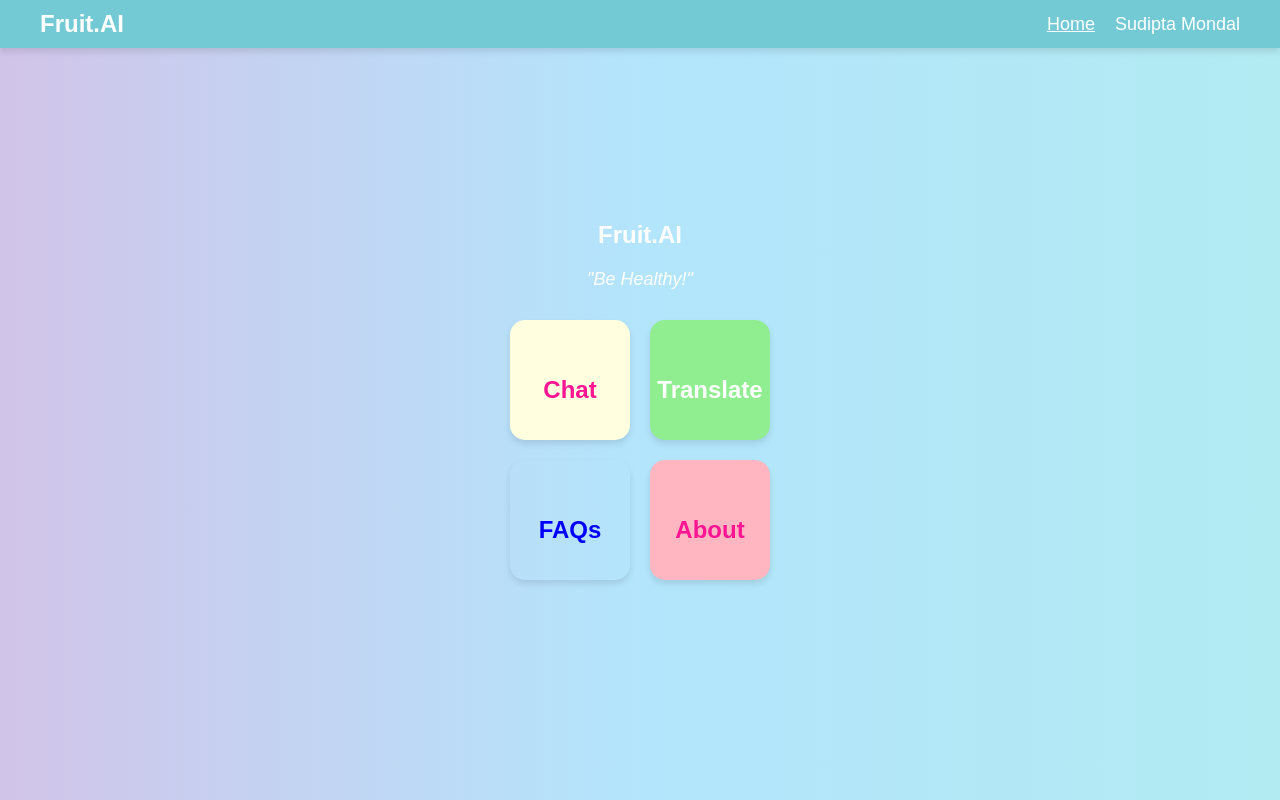
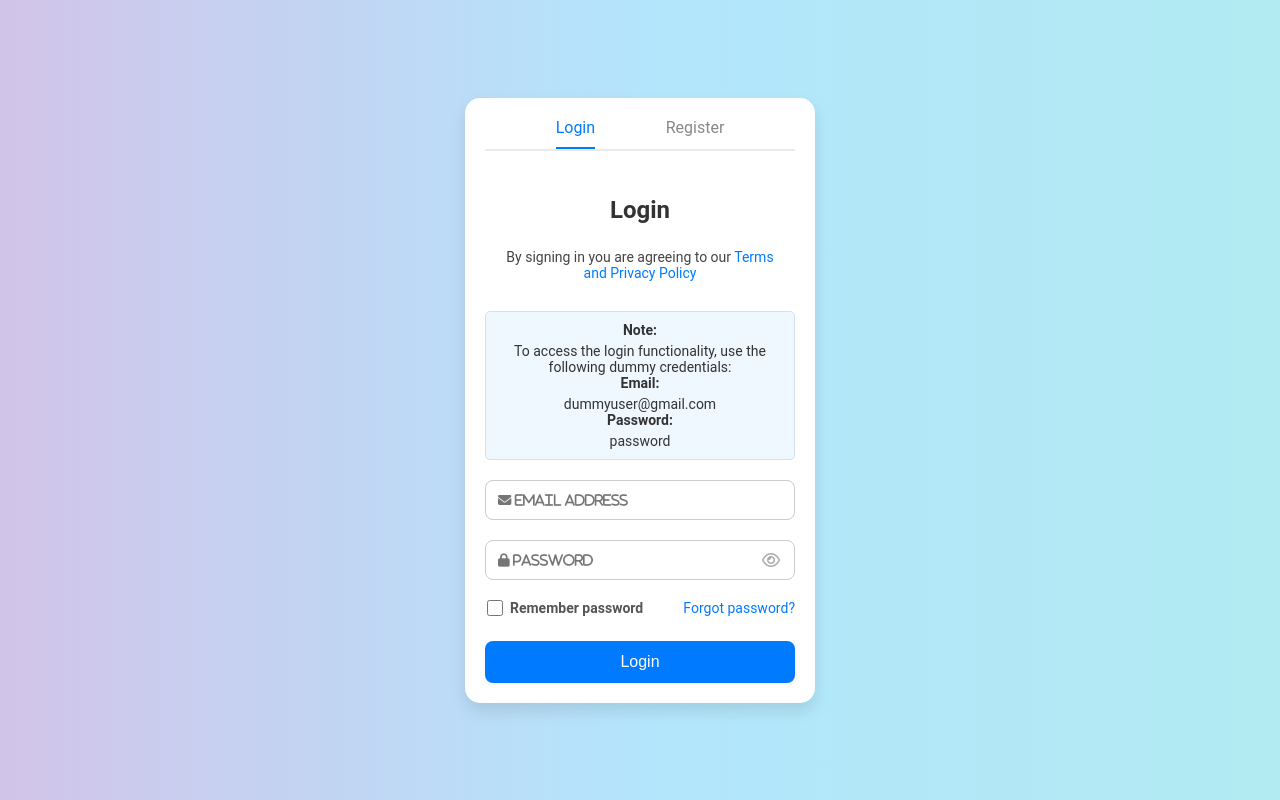
Before and after one commit to sudiptaMon/Fruit.ai, a React (Create React App) app: page / in a window 1280 px wide. Built offline with nearby package versions, Linux system fonts and the light colour scheme.

Commit message:
not found and auth added

```diff
--- a/src/App.js
+++ b/src/App.js
@@ -1,19 +1,31 @@
-import { BrowserRouter, Routes, Route } from 'react-router-dom';
+import { BrowserRouter, Routes, Route, Navigate } from 'react-router-dom';
 import './App.css';
 import HomePage from './components/home';
 import ChatPage from './components/chatpage';
 import TranslateA from './components/transelate';
-// import LoginForm from './components/login';
+import LoginForm from './components/login';
+import { AuthProvider,useAuth } from './context/AuthContext';
+import NotFound from './components/notfound';
+
+// ProtectedRoute component to guard routes
+const ProtectedRoute = ({ element }) => {
+  const { isAuthenticated } = useAuth();
+  return isAuthenticated ? element : <Navigate to="/" />;
+};
 
 function App() {
   return (
-    <BrowserRouter>
-      <Routes>
-        <Route path="/" element={<HomePage />} />
-        <Route path="/chat" element={<ChatPage/>} />
-        <Route path='translate' element={<TranslateA/>}/>
-      </Routes>
-    </BrowserRouter>
+    <AuthProvider>
+      <BrowserRouter>
+        <Routes>
+          <Route path="/" element={<LoginForm />} />
+          <Route path="/home" element={<ProtectedRoute element={<HomePage />} />} />
+          <Route path="/chat" element={<ProtectedRoute element={<ChatPage />} />} />
+          <Route path="/translate" element={<ProtectedRoute element={<TranslateA />} />} />
+          <Route path="*" element={<NotFound />} />
+        </Routes>
+      </BrowserRouter>
+    </AuthProvider>
   );
 }
 
--- a/src/components/login.jsx
+++ b/src/components/login.jsx
@@ -1,10 +1,17 @@
 import React, { useState } from 'react';
-import { Link } from 'react-router-dom'; // Import Link from react-router-dom
+import { Link, useNavigate } from 'react-router-dom'; // Import useNavigate from react-router-dom
+import { useAuth } from '../context/AuthContext';
 import '../styles/loginform.css';
 
 const LoginForm = () => {
   const [isLogin, setIsLogin] = useState(true);
   const [passwordVisible, setPasswordVisible] = useState(false);
+  const [email, setEmail] = useState('');
+  const [password, setPassword] = useState('');
+  const [errorMessage, setErrorMessage] = useState('');
+  const [emailError, setEmailError] = useState('');
+  const navigate = useNavigate();
+  const { login } = useAuth();
 
   const handleTabClick = (tab) => {
     setIsLogin(tab === 'login');
@@ -12,6 +19,34 @@ const LoginForm = () => {
 
   const togglePasswordVisibility = () => {
     setPasswordVisible(!passwordVisible);
+  };
+
+  const validateEmail = (email) => {
+    // Simple regex for email validation
+    const re = /^[^\s@]+@[^\s@]+\.[^\s@]+$/;
+    return re.test(email);
+  };
+
+  const handleSubmit = (event) => {
+    event.preventDefault();
+    setErrorMessage('');
+    setEmailError('');
+
+    // Dummy credentials for validation
+    const dummyUser = 'dummyuser@gmail.com';
+    const dummyPassword = 'password';
+
+    if (!validateEmail(email)) {
+      setEmailError('Please enter a valid email address.');
+      return;
+    }
+
+    if (email === dummyUser && password === dummyPassword) {
+      login(); // Update authentication state
+      navigate('/home');
+    } else {
+      setErrorMessage('Invalid email or password. Please try again.');
+    }
   };
 
   return (
@@ -35,14 +70,30 @@ const LoginForm = () => {
         </div>
 
         {isLogin ? (
-          <form className="login-form">
+          <form className="login-form" onSubmit={handleSubmit}>
             <h2>Login</h2>
             <p>
               By signing in you are agreeing to our <Link to="/terms">Terms and Privacy Policy</Link>
             </p>
 
+            <p className="note">
+              <strong>Note:</strong> To access the login functionality, use the following dummy credentials:<br />
+              <strong>Email:</strong> dummyuser@gmail.com<br />
+              <strong>Password:</strong> password
+            </p>
+
+            {errorMessage && <p className="error-message">{errorMessage}</p>}
+            {emailError && <p className="error-message">{emailError}</p>}
+
             <div className="input-group">
-              <input type="email" placeholder="&#xf0e0; Email Address" className='input' required />
+              <input
+                type="email"
+                placeholder="&#xf0e0; Email Address"
+                className='input'
+                value={email}
+                onChange={(e) => setEmail(e.target.value)}
+                required
+              />
             </div>
 
             <div className="input-group">
@@ -50,6 +101,8 @@ const LoginForm = () => {
                 type={passwordVisible ? 'text' : 'password'}
                 placeholder="&#xf023; Password"
                 className='input'
+                value={password}
+                onChange={(e) => setPassword(e.target.value)}
                 required
               />
               <i
--- /dev/null
+++ b/src/components/notfound.jsx
@@ -0,0 +1,17 @@
+// src/components/NotFound.js
+import React from 'react';
+import '../styles/notfound.css';
+
+const NotFound = () => {
+  return (
+    <div className="notfound-container">
+      <h1 className="notfound-title">404</h1>
+      <p className="notfound-message">Page Not Found</p>
+      <p className="notfound-description">
+        The page you are looking for might have been removed, had its name changed, or is temporarily unavailable.
+      </p>
+    </div>
+  );
+};
+
+export default NotFound;
--- a/src/components/transelate.jsx
+++ b/src/components/transelate.jsx
@@ -1,25 +1,25 @@
-import React, { useState } from 'react';
-import Navbar from './navbar'; // Import the Navbar component
-import '../styles/transelate.css';
-import axios from 'axios';
+import React, { useState } from "react";
+import Navbar from "./navbar"; // Import the Navbar component
+import "../styles/transelate.css";
+import axios from "axios";
 
 const TranslateA = () => {
-  const [inputText, setInputText] = useState('');
-  const [translatedText, setTranslatedText] = useState('');
-  const [sourceLanguage, setSourceLanguage] = useState('en'); // Default input language is English
-  const [targetLanguage, setTargetLanguage] = useState('hi'); // Default output language is Hindi
-  const [errorMessage, setErrorMessage] = useState('');
+  const [inputText, setInputText] = useState("");
+  const [translatedText, setTranslatedText] = useState("");
+  const [sourceLanguage, setSourceLanguage] = useState("en"); // Default input language is English
+  const [targetLanguage, setTargetLanguage] = useState("hi"); // Default output language is Hindi
+  const [errorMessage, setErrorMessage] = useState("");
   const [loading, setLoading] = useState(false);
 
   const handleTranslate = async () => {
     if (!inputText.trim()) {
-      setErrorMessage('Please enter some text to translate.');
+      setErrorMessage("Please enter some text to translate.");
       return;
     }
 
     setLoading(true);
-    setErrorMessage('');
-    setTranslatedText('');
+    setErrorMessage("");
+    setTranslatedText("");
 
     try {
       const response = await axios.get(
@@ -29,7 +29,7 @@ const TranslateA = () => {
       );
       setTranslatedText(response.data.responseData.translatedText);
     } catch (error) {
-      setErrorMessage('Error translating text. Please try again later.');
+      setErrorMessage("Error translating text. Please try again later.");
     } finally {
       setLoading(false);
     }
@@ -37,7 +37,6 @@ const TranslateA = () => {
 
   return (
     <div className="translate-container">
-
       <Navbar username="Sudipta Mondal" />
 
       <h1>Translate </h1>
@@ -73,16 +72,16 @@ const TranslateA = () => {
           onChange={(e) => setTargetLanguage(e.target.value)}
         >
           <option value="hi">Hindi</option>
+          <option value="en">English</option>
           <option value="es">Spanish</option>
           <option value="fr">French</option>
           <option value="zh">Chinese</option>
           <option value="ar">Arabic</option>
-          {/* Add more language options as needed */}
         </select>
       </div>
 
       <button onClick={handleTranslate} disabled={loading}>
-        {loading ? 'Translating...' : 'Translate'}
+        {loading ? "Translating..." : "Translate"}
       </button>
 
       <h2>Translated Text:</h2>
--- /dev/null
+++ b/src/context/AuthContext.jsx
@@ -0,0 +1,22 @@
+// src/contexts/AuthContext.js
+import React, { createContext, useState, useContext } from 'react';
+
+// Create the Auth Context
+const AuthContext = createContext();
+
+// Create a provider component
+export const AuthProvider = ({ children }) => {
+  const [isAuthenticated, setIsAuthenticated] = useState(false);
+
+  const login = () => setIsAuthenticated(true);
+  const logout = () => setIsAuthenticated(false);
+
+  return (
+    <AuthContext.Provider value={{ isAuthenticated, login, logout }}>
+      {children}
+    </AuthContext.Provider>
+  );
+};
+
+// Custom hook to use the auth context
+export const useAuth = () => useContext(AuthContext);
--- a/src/styles/loginform.css
+++ b/src/styles/loginform.css
@@ -19,7 +19,7 @@
   justify-content: center;
   align-items: center;
   height: 100%;
-    background-color: #f3f4f6;
+  /* background-color: #f3f4f6; */
   padding: 15px;
 }
 
@@ -156,6 +156,19 @@
   color: #ff3333;
 }
 
+.note {
+  margin-bottom: 20px;
+  padding: 10px;
+  background-color: #f0f8ff;
+  border: 1px solid #d0e0f0;
+  border-radius: 5px;
+  color: #333;
+}
+
+.note strong {
+  display: block;
+  margin-bottom: 5px;
+}
 
 @media (max-width: 768px) {
   body {
--- /dev/null
+++ b/src/styles/notfound.css
@@ -0,0 +1,55 @@
+/* src/styles/notfound.css */
+
+/* Basic Reset */
+* {
+    box-sizing: border-box;
+    margin: 0;
+    padding: 0;
+  }
+
+  /* NotFound Container */
+  .notfound-container {
+    display: flex;
+    flex-direction: column;
+    align-items: center;
+    justify-content: center;
+    height: 100vh;
+    text-align: center;
+    background-color: #f8f9fa;
+    color: #333;
+  }
+
+  /* NotFound Title */
+  .notfound-title {
+    font-size: 100px;
+    font-weight: bold;
+    margin-bottom: 10px;
+  }
+
+  /* NotFound Message */
+  .notfound-message {
+    font-size: 24px;
+    margin-bottom: 20px;
+  }
+
+  /* NotFound Description */
+  .notfound-description {
+    font-size: 16px;
+    max-width: 600px;
+    line-height: 1.5;
+  }
+
+  /* Responsive Styles */
+  @media (max-width: 600px) {
+    .notfound-title {
+      font-size: 80px;
+    }
+
+    .notfound-message {
+      font-size: 20px;
+    }
+
+    .notfound-description {
+      font-size: 14px;
+    }
+  }
```
Lines whose indentation alone changed are shown as unchanged.
